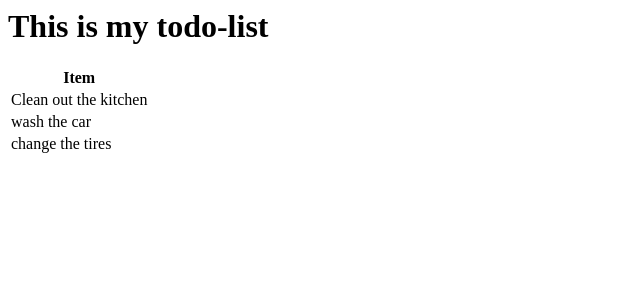
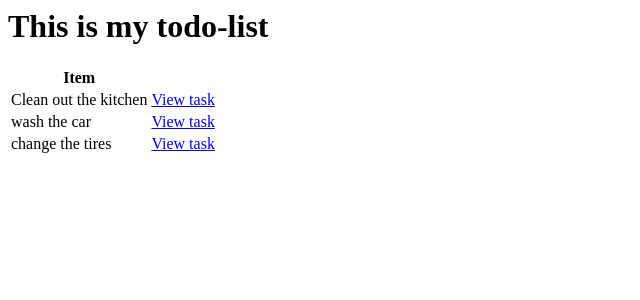
Before and after one commit to markohautala/django-auth-crud-app, a Django app: page / in a window 1280 px wide. Shown: the top 300 px of the page, without its empty margins (0-640 px from the left). Run offline with Django 4.2, Linux system fonts and the light colour scheme; data comes from the database, SQL or seed files in the repository.

Commit message:
Added detail view for tasks

```diff
--- /dev/null
+++ b/todo_app/base/templates/base/single_task.html
@@ -0,0 +1 @@
+<h1> Task: {{todo_task}}</h1>
--- a/todo_app/base/templates/base/task_list.html
+++ b/todo_app/base/templates/base/task_list.html
@@ -3,10 +3,12 @@
 <table>
     <tr>
         <th>Item</th>
+        <th></th>
     </tr>
     {% for task in todo_tasks %}
     <tr>
         <td>{{ task.title }}</td>
+        <td><a href="{% url 'task' task.id %}">View task</a></td>
     </tr>
     {% empty %}
         <tr>
--- a/todo_app/base/urls.py
+++ b/todo_app/base/urls.py
@@ -1,6 +1,7 @@
 from django.urls import path
-from .views import TaskList
+from .views import TaskList, TaskDetail
 
 urlpatterns = [
     path('', TaskList.as_view(), name='tasks'), # This is the URL that will be used to access the view
+    path('task/<int:pk>/', TaskDetail.as_view(), name='task'),
 ]
--- a/todo_app/base/views.py
+++ b/todo_app/base/views.py
@@ -1,8 +1,14 @@
 from django.shortcuts import render
 from django.views.generic.list import ListView
+from django.views.generic.detail import DetailView
 from .models import Task
 
 # Create your views here.
 class TaskList(ListView):
     model = Task
     context_object_name = 'todo_tasks'
+
+class TaskDetail(DetailView):
+    model = Task
+    context_object_name = 'todo_task'
+    template_name = 'base/single_task.html'
```
